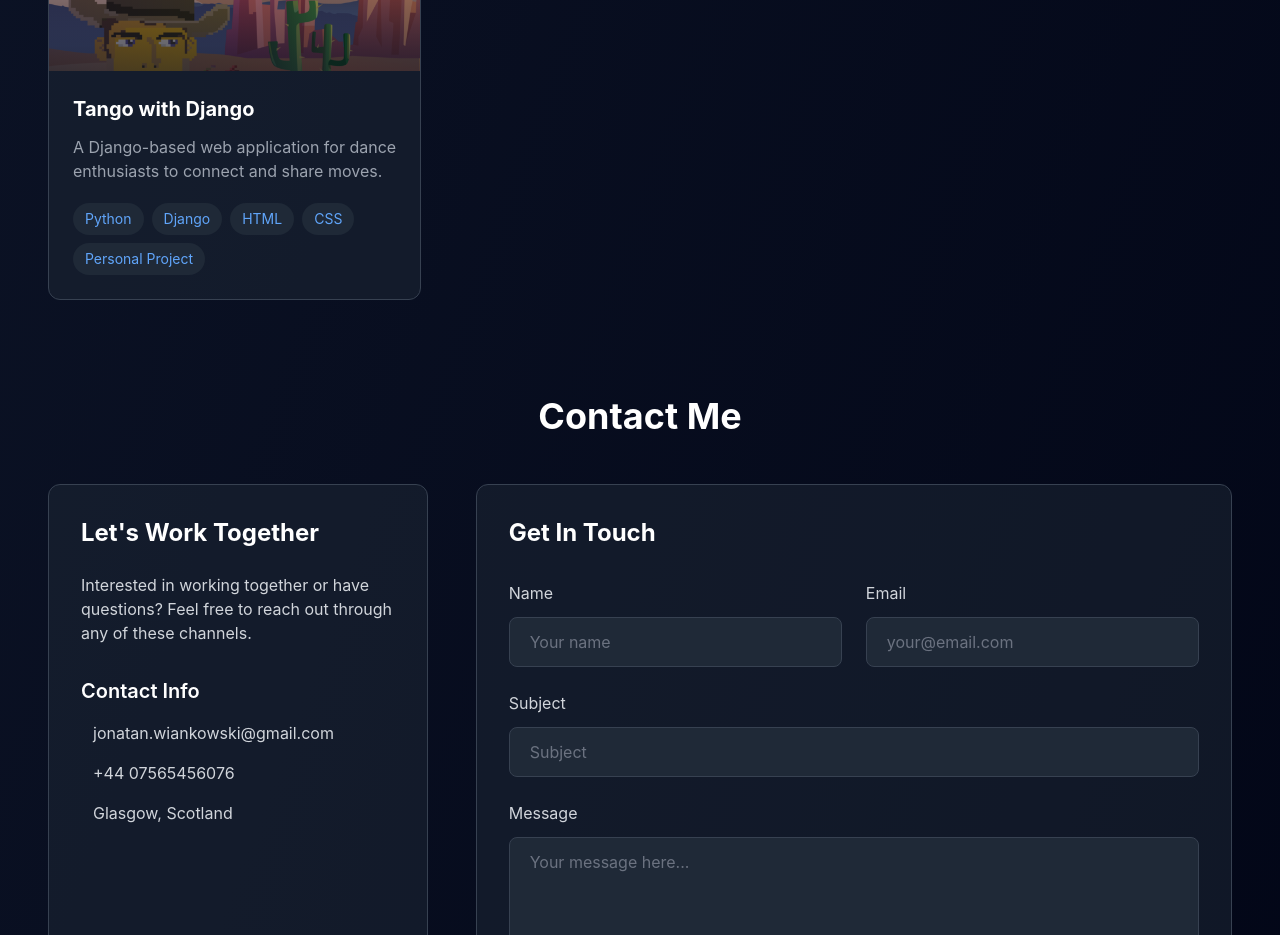
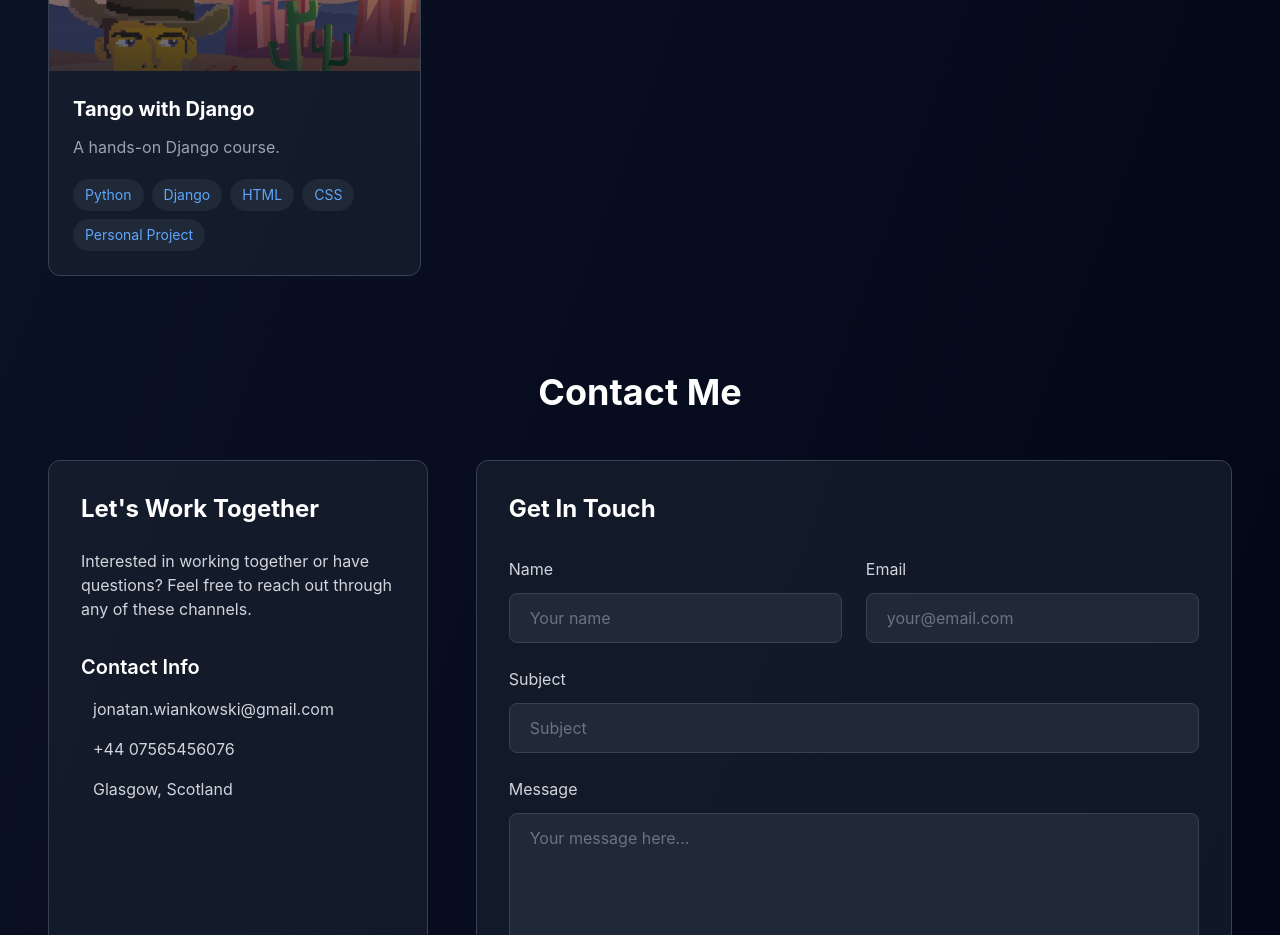
Before and after one commit to truthfulle/portfolio_website, a Next.js app: page / in a window 1280 px wide. Shown: the part 2220-3155 px from the top of the page. Built offline with nearby package versions, Linux system fonts and the light colour scheme.

Commit message:
Update projects.js

```diff
--- a/src/app/data/projects.js
+++ b/src/app/data/projects.js
@@ -24,7 +24,7 @@ export const projects = [
   },
   {
     title: "Tango with Django",
-    description: "A Django-based web application for dance enthusiasts to connect and share moves.",
+    description: "A hands-on Django course.",
     tags: ["Python", "Django", "HTML", "CSS", "Personal Project"],
     image: "/projects/tango-django.jpg",
     link: "https://github.com/truthfulle/tango_with_django_project"
```
